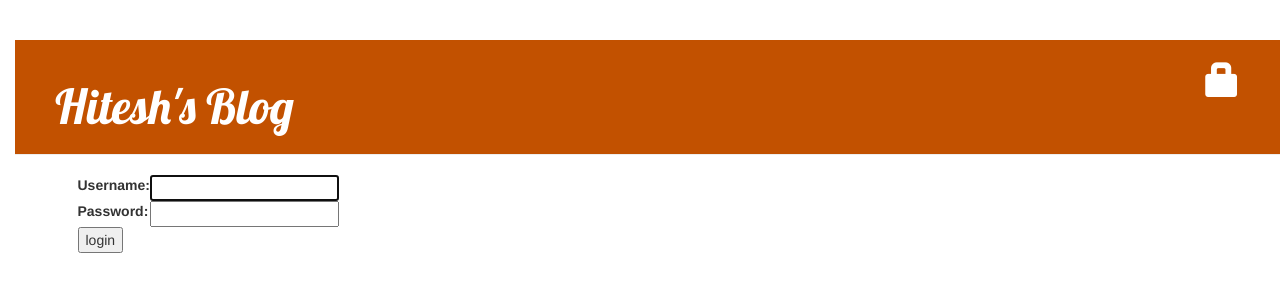
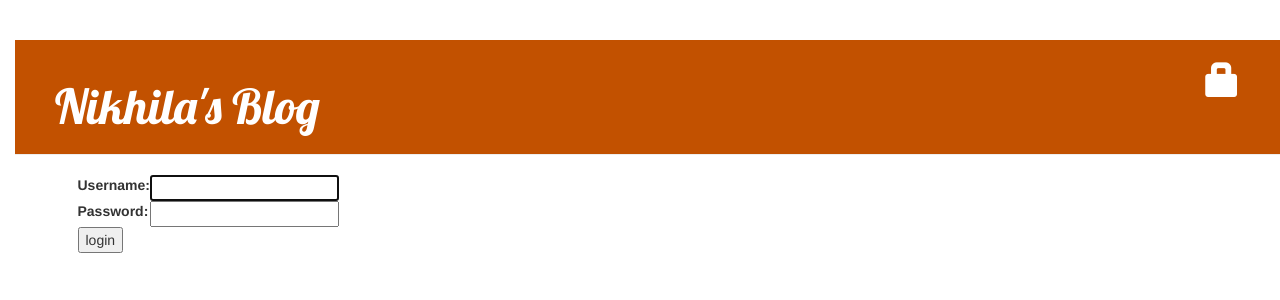
Before and after one commit to NikhilaKasha/myblog, a Django app: page /accounts/login/ in a window 1280 px wide. Shown: the top 300 px of the page. Run offline with Django 3.2, Linux system fonts and the light colour scheme; parts of the project's set-up code (start-up, migrations or seed data) failed here and were passed over; some libraries are stand-ins or nearby versions.

Commit message:
final commit

```diff
--- a/blog/templates/blog/base.html
+++ b/blog/templates/blog/base.html
@@ -18,7 +18,7 @@
     {% else %}
        <a href="{% url 'login' %}" class="top-menu"><span class="glyphicon glyphicon-lock"></span></a>
     {% endif %}
-    <h1><a href="/">Hitesh's Blog</a></h1>
+    <h1><a href="/">Nikhila's Blog</a></h1>
 </div>
 <div class="content container">
     <div class="row">
```
